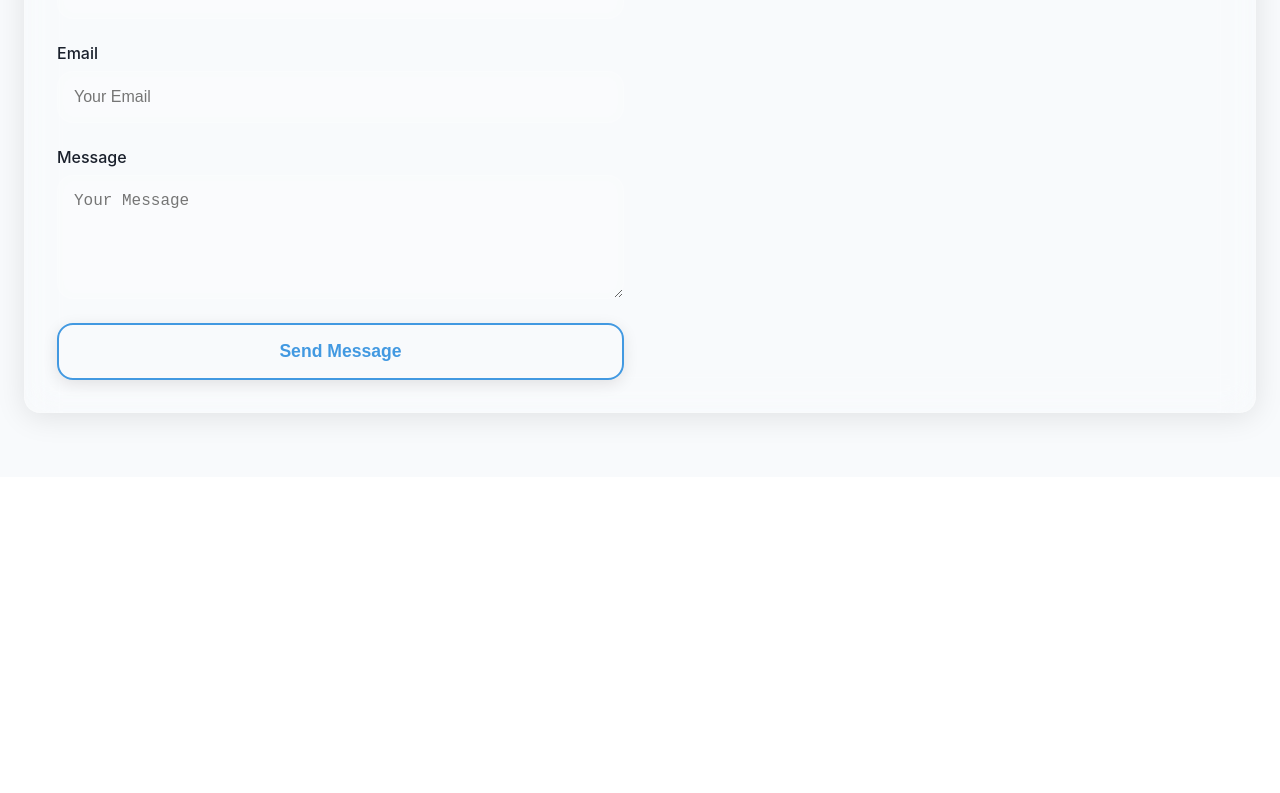
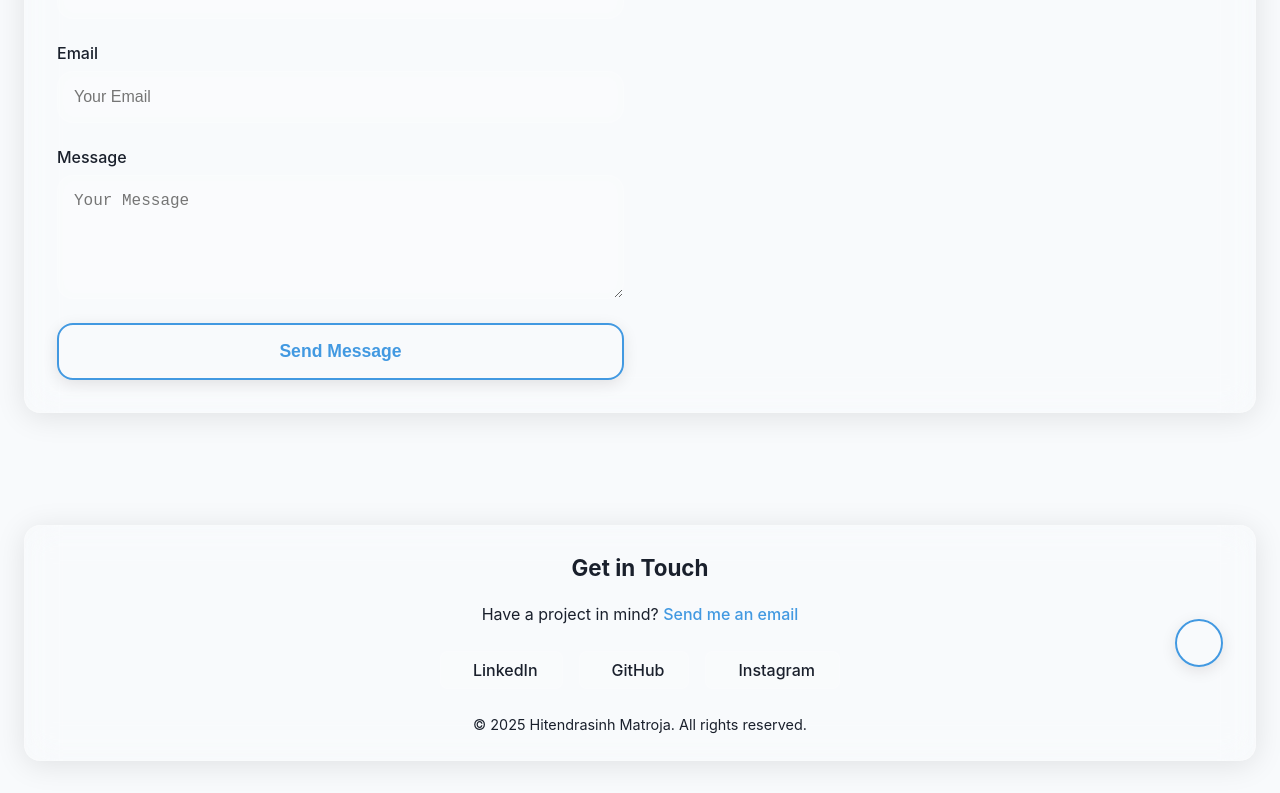
Before and after one commit to Hitendra213/Hitendra_portfolio, a React (Create React App) app in the folder frontend/: page /contact in a window 1280 px wide. Shown: the part 375-1168 px from the top of the page. Before the commit the page ends 852 px from the top, so only its background shows below. Built offline with nearby package versions, Linux system fonts and the light colour scheme.

Commit message:
some changes

```diff
--- a/frontend/src/App.js
+++ b/frontend/src/App.js
@@ -7,6 +7,7 @@ import Skill from './components/Skill';
 import Blog from './components/Blog';
 import Certificate from './components/Certificate';
 import Contact from './components/Contact';
+import Footer from './components/Footer';
 import './App.css';
 
 const App = () => {
@@ -22,6 +23,7 @@ const App = () => {
         <Route path="/certificate" element={<Certificate />} />
         <Route path="/contact" element={<Contact />} />
       </Routes>
+      <Footer />
     </div>
   );
 };
--- a/frontend/src/components/Contact.jsx
+++ b/frontend/src/components/Contact.jsx
@@ -12,8 +12,7 @@ const Contact = () => {
   const [formError, setFormError] = useState('');
   const [isSubmitting, setIsSubmitting] = useState(false);
 
-  // const API_BASE_URL = 'http://localhost:5000';
-  const API_BASE_URL = 'https://hitendra-portfolio.onrender.com';
+  const API_BASE_URL = 'http://localhost:5000';
 
   const handleChange = (e) => {
     const { name, value } = e.target;
--- a/frontend/src/components/Footer.jsx
+++ b/frontend/src/components/Footer.jsx
@@ -1,75 +1,66 @@
-import React from 'react';
-import { NavLink } from 'react-router-dom';
 import '../styles/Footer.css';
 
-function Footer() {
+const Footer = () => {
+  const scrollToTop = () => {
+    window.scrollTo({ top: 0, behavior: 'smooth' });
+  };
+
   return (
     <footer className="footer">
       <div className="footer-container">
-        <div className="footer-brand">
-          <span>Portfolio</span>
+        <div className="footer-content">
+          <div className="footer-contact">
+            <h3 className="footer-title">Get in Touch</h3>
+            <p>
+              Have a project in mind?{' '}
+              <a href="mailto:your.email@example.com" className="contact-link">
+                Send me an email
+              </a>
+            </p>
           </div>
-        <div className="footer-links">
-          <NavLink
-            to="/"
-            className={({ isActive }) => (isActive ? 'active-link' : '')}
+
+          <div className="footer-social">
+            <div className="social-links">
+              <a
+                href="https://www.linkedin.com/in/hitendrasinh-matroja-027413290"
+                target="_blank"
+                rel="noopener noreferrer"
+                className="social-link"
               >
-            Home
-          </NavLink>
-          <NavLink
-            to="/about"
-            className={({ isActive }) => (isActive ? 'active-link' : '')}
+                <i className="fab fa-linkedin-in"></i> LinkedIn
+              </a>
+              <a
+                href="https://github.com/Hitendra213"
+                target="_blank"
+                rel="noopener noreferrer"
+                className="social-link"
               >
-            About
-          </NavLink>
-          <NavLink
-            to="/project"
-            className={({ isActive }) => (isActive ? 'active-link' : '')}
+                <i className="fab fa-github"></i> GitHub
+              </a>
+              <a
+                href="https://www.instagram.com/_hitendra_07_"
+                target="_blank"
+                rel="noopener noreferrer"
+                className="social-link"
               >
-            Projects
-          </NavLink>
-          <NavLink
-            to="/skill"
-            className={({ isActive }) => (isActive ? 'active-link' : '')}
-          >
-            Skills
-          </NavLink>
-          <NavLink
-            to="/blog"
-            className={({ isActive }) => (isActive ? 'active-link' : '')}
-          >
-            Blog
-          </NavLink>
-          <NavLink
-            to="/certificate"
-            className={({ isActive }) => (isActive ? 'active-link' : '')}
-          >
-            Certificates
-          </NavLink>
-          <NavLink
-            to="/contact"
-            className={({ isActive }) => (isActive ? 'active-link' : '')}
-          >
-            Contact
-          </NavLink>
-        </div>
-        <div className="footer-social">
-          <a href="https://github.com" target="_blank" rel="noopener noreferrer" aria-label="GitHub">
-            <i className="fab fa-github"></i>
-          </a>
-          <a href="https://linkedin.com" target="_blank" rel="noopener noreferrer" aria-label="LinkedIn">
-            <i className="fab fa-linkedin"></i>
-          </a>
-          <a href="https://twitter.com" target="_blank" rel="noopener noreferrer" aria-label="Twitter">
-            <i className="fab fa-twitter"></i>
+                <i className="fab fa-instagram"></i> Instagram
               </a>
             </div>
+          </div>
+
           <div className="footer-copyright">
-          <p>&copy; {new Date().getFullYear()} Hitendrasinh Matroja. All rights reserved.</p>
+            <p>© {new Date().getFullYear()} Hitendrasinh Matroja. All rights reserved.</p>
+          </div>
+        </div>
+
+        <div className="footer-back-to-top">
+          <button onClick={scrollToTop} className="back-to-top-button" aria-label="Back to top">
+            <i className="fas fa-chevron-up"></i>
+          </button>
         </div>
       </div>
     </footer>
   );
-}
+};
 
 export default Footer;
--- a/frontend/src/styles/Footer.css
+++ b/frontend/src/styles/Footer.css
@@ -1,227 +1,285 @@
+:root {
+  --primary-color: #4299e1;
+  --text-dark: #1a202c;
+  --glass-bg: rgba(255, 255, 255, 0.1);
+  --glass-border: rgba(255, 255, 255, 0.15);
+  --shadow: rgba(0, 0, 0, 0.1);
+  --shadow-hover: rgba(0, 0, 0, 0.2);
+  --border-radius: 16px;
+  --spacing-xs: 8px;
+  --spacing-sm: 16px;
+  --spacing-md: 24px;
+  --spacing-lg: 32px;
+  --spacing-xl: 48px;
+  --spacing-xxl: 64px;
+}
+
 .footer {
-  background: rgba(255, 255, 255, 0.1);
-  backdrop-filter: blur(16px);
-  -webkit-backdrop-filter: blur(16px);
-  color: #1a202c;
-  position: fixed;
-  bottom: 24px;
-  left: 24px;
-  right: 24px;
-  border-radius: 16px;
-  z-index: 1000;
-  box-shadow: 0 4px 30px rgba(0, 0, 0, 0.1);
-  animation: footerSlideIn 0.8s cubic-bezier(0.25, 0.46, 0.45, 0.94);
-  transition: transform 0.6s cubic-bezier(0.25, 0.46, 0.45, 0.94), opacity 0.6s cubic-bezier(0.25, 0.46, 0.45, 0.94);
+  background: #f8fafc;
+  padding: var(--spacing-xl) var(--spacing-md) var(--spacing-lg);
+  position: relative;
+  overflow-x: hidden;
+  animation: fadeIn 1s ease-out;
 }
 
 .footer-container {
   max-width: 1280px;
   margin: 0 auto;
-  padding: 32px;
+  padding: var(--spacing-lg);
+  background: var(--glass-bg);
+  backdrop-filter: blur(16px);
+  -webkit-backdrop-filter: blur(16px);
+  border-radius: var(--border-radius);
+  border: 1px solid var(--glass-border);
+  box-shadow: 0 4px 30px var(--shadow);
+  animation: sectionReveal 0.8s cubic-bezier(0.25, 0.46, 0.45, 0.94);
   display: flex;
-  flex-wrap: wrap;
   justify-content: space-between;
   align-items: center;
-  min-height: 100px;
+  position: relative;
 }
 
-.footer-brand {
-  font-size: 1.75rem;
-  font-weight: 700;
-  color: #1a202c;
-  text-shadow: 0 0 4px rgba(0, 0, 0, 0.2);
-  transition: transform 0.3s cubic-bezier(0.25, 0.46, 0.45, 0.94), color 0.3s cubic-bezier(0.25, 0.46, 0.45, 0.94);
+.footer-content {
+  flex: 1;
+  display: flex;
+  flex-direction: column;
+  align-items: center;
+  text-align: center;
+  gap: var(--spacing-md);
 }
 
-.footer-brand:hover {
-  transform: scale(1.05);
-  color: #4299e1;
+.footer-title {
+  font-size: 1.4rem;
+  font-weight: 700;
+  color: var(--text-dark);
+  margin-bottom: var(--spacing-sm);
+  animation: textReveal 0.8s ease-out 0.2s both;
 }
 
-.footer-links {
-  display: flex;
-  gap: 32px;
-  flex-wrap: wrap;
+.footer-contact {
+  color: var(--text-dark);
+  font-size: 1rem;
+  line-height: 1.6;
+  opacity: 0.9;
+  animation: textReveal 0.8s ease-out 0.2s both;
 }
 
-.footer-links a {
-  color: #1a202c;
-  text-decoration: none;
-  font-size: 1.1rem;
-  position: relative;
-  text-shadow: 0 0 4px rgba(0, 0, 0, 0.2);
-  transition: color 0.3s cubic-bezier(0.25, 0.46, 0.45, 0.94), transform 0.3s cubic-bezier(0.25, 0.46, 0.45, 0.94);
-}
-
-.footer-links a:hover {
-  color: #4299e1;
-  transform: translateY(-2px);
-}
-
-.footer-links a::after {
-  content: '';
-  position: absolute;
-  width: 0;
-  height: 2px;
-  bottom: -4px;
-  left: 0;
-  background-color: #4299e1;
-  transition: width 0.3s cubic-bezier(0.25, 0.46, 0.45, 0.94);
-}
-
-.footer-links a:hover::after {
-  width: 100%;
-}
-
-.footer-links a.active-link {
-  color: #4299e1;
-  font-weight: 600;
-}
-
-.footer-links a.active-link::after {
-  width: 100%;
+.footer-contact p {
+  margin: 0;
 }
 
 .footer-social {
-  display: flex;
-  gap: 24px;
+  animation: textReveal 0.8s ease-out 0.3s both;
 }
 
-.footer-social a {
-  color: #1a202c;
-  font-size: 1.5rem;
-  transition: color 0.3s cubic-bezier(0.25, 0.46, 0.45, 0.94), transform 0.3s cubic-bezier(0.25, 0.46, 0.45, 0.94);
+.social-links {
+  display: flex;
+  flex-wrap: wrap;
+  justify-content: center;
+  gap: var(--spacing-sm);
 }
 
-.footer-social a:hover {
-  color: #4299e1;
+.social-link {
+  display: inline-flex;
+  align-items: center;
+  justify-content: center;
+  padding: var(--spacing-xs) var(--spacing-md);
+  background: var(--glass-bg);
+  backdrop-filter: blur(10px);
+  border: 1px solid var(--glass-border);
+  border-radius: calc(var(--border-radius) / 2);
+  color: var(--text-dark);
+  text-decoration: none;
+  font-size: 1rem;
+  font-weight: 500;
+  transition: all 0.3s cubic-bezier(0.25, 0.46, 0.45, 0.94);
+  gap: var(--spacing-xs);
+}
+
+.social-link i {
+  font-size: 1.2rem;
+}
+
+.social-link:hover {
+  background: var(--primary-color);
+  color: #ffffff;
+  transform: translateY(-2px);
+  box-shadow: 0 4px 10px var(--shadow-hover);
+}
+
+.social-link:hover i {
+  color: #ffffff;
+}
+
+.contact-link {
+  color: var(--primary-color);
+  text-decoration: none;
+  font-weight: 500;
+  transition: all 0.3s cubic-bezier(0.25, 0.46, 0.45, 0.94);
+}
+
+.contact-link:hover {
+  color: var(--text-dark);
   transform: translateY(-2px);
 }
 
 .footer-copyright {
+  text-align: center;
+  color: var(--text-dark);
   font-size: 0.9rem;
-  color: #1a202c;
+  line-height: 1.6;
   opacity: 0.8;
-  text-align: center;
-  width: 100%;
-  margin-top: 24px;
+  animation: textReveal 0.8s ease-out 0.4s both;
 }
 
-@keyframes footerSlideIn {
-  from {
-    opacity: 0;
-    transform: translateY(30px) scale(0.98);
-  }
-  to {
-    opacity: 1;
-    transform: translateY(0) scale(1);
-  }
+.footer-copyright p {
+  margin: 0;
 }
 
-/* Very Small Screens (<480px) */
+.footer-back-to-top {
+  position: absolute;
+  right: var(--spacing-lg);
+  top: 50%;
+  transform: translateY(-50%);
+}
+
+.back-to-top-button {
+  display: inline-flex;
+  align-items: center;
+  justify-content: center;
+  width: 48px;
+  height: 48px;
+  background: transparent;
+  color: var(--primary-color);
+  border: 2px solid var(--primary-color);
+  border-radius: 50%;
+  font-weight: 600;
+  font-size: 1.2rem;
+  cursor: pointer;
+  position: relative;
+  overflow: hidden;
+  transition: all 0.4s cubic-bezier(0.25, 0.46, 0.45, 0.94);
+  box-shadow: 0 4px 15px var(--shadow);
+}
+
+.back-to-top-button i {
+  font-size: 1.2rem;
+}
+
+.back-to-top-button:hover {
+  background: var(--primary-color);
+  color: #ffffff;
+  transform: translateY(-50%) scale(1.1);
+  box-shadow: 0 8px 20px var(--shadow-hover);
+}
+
+.back-to-top-button:hover i {
+  color: #ffffff;
+}
+
+.back-to-top-button::before {
+  content: '';
+  position: absolute;
+  top: 0;
+  left: -100%;
+  width: 100%;
+  height: 100%;
+  background: linear-gradient(90deg, transparent, rgba(255, 255, 255, 0.2), transparent);
+  transition: left 0.6s ease;
+}
+
+.back-to-top-button:hover::before {
+  left: 100%;
+}
+
+/* Animations */
+@keyframes fadeIn {
+  from { opacity: 0; }
+  to { opacity: 1; }
+}
+
+@keyframes sectionReveal {
+  from { opacity: 0; transform: translateY(20px); }
+  to { opacity: 1; transform: translateY(0); }
+}
+
+@keyframes textReveal {
+  from { opacity: 0; transform: translateY(20px); }
+  to { opacity: 1; transform: translateY(0); }
+}
+
+/* Responsive Design */
 @media (max-width: 479px) {
   .footer {
-    bottom: 16px;
-    left: 16px;
-    right: 16px;
-    border-radius: 12px;
+    padding: var(--spacing-xl) var(--spacing-sm) var(--spacing-lg);
   }
 
   .footer-container {
-    padding: 24px;
+    padding: var(--spacing-sm);
+    border-radius: 12px;
     flex-direction: column;
-    align-items: center;
-    gap: 16px;
+    gap: var(--spacing-md);
   }
 
-  .footer-brand {
-    font-size: 1.5rem;
+  .footer-back-to-top {
+    position: static;
+    transform: none;
   }
 
-  .footer-links {
-    flex-direction: column;
-    align-items: center;
-    gap: 16px;
+  .footer-title {
+    font-size: 1.2rem;
   }
 
-  .footer-links a {
+  .social-link {
+    font-size: 0.9rem;
+    padding: 6px 12px;
+  }
+
+  .social-link i {
     font-size: 1rem;
   }
 
-  .footer-social {
-    gap: 16px;
-  }
-
-  .footer-copyright {
-    font-size: 0.8rem;
-    margin-top: 16px;
-  }
-}
-
-/* Mobile (480px–767px) */
-@media (max-width: 767px) {
-  .footer-container {
-    flex-direction: column;
-    align-items: center;
-    gap: 20px;
-  }
-
-  .footer-links {
-    flex-direction: column;
-    align-items: center;
-    gap: 20px;
-  }
-
-  .footer-links a {
-    padding: 8px 0;
-    width: 100%;
-    text-align: center;
-  }
-
-  .footer-links a:hover {
-    background: rgba(66, 153, 225, 0.1);
-  }
-
-  .footer-links a::after {
-    display: none;
-  }
-
-  .footer-copyright {
-    margin-top: 20px;
-  }
-}
-
-/* Tablet (768px–1023px) */
-@media (min-width: 768px) and (max-width: 1023px) {
-  .footer-container {
-    padding: 28px;
-  }
-
-  .footer-brand {
-    font-size: 1.6rem;
-  }
-
-  .footer-links {
-    gap: 24px;
-  }
-
-  .footer-links a {
+  .back-to-top-button {
+    width: 40px;
+    height: 40px;
     font-size: 1rem;
   }
 }
 
-/* Desktop (≥1024px) */
-@media (min-width: 1024px) {
-  .footer-links {
-    gap: 32px;
+@media (max-width: 767px) {
+  .footer {
+    padding: var(--spacing-xl) var(--spacing-sm) var(--spacing-lg);
   }
 
-  .footer-links a {
-    font-size: 1.1rem;
+  .footer-container {
+    padding: var(--spacing-md);
+    border-radius: 12px;
+    flex-direction: column;
+    gap: var(--spacing-md);
+  }
+
+  .footer-back-to-top {
+    position: static;
+    transform: none;
   }
 }
 
-/* Ultra-Wide Screens (>1440px) */
+@media (min-width: 768px) and (max-width: 1023px) {
+  .footer-container {
+    padding: var(--spacing-md);
+  }
+
+  .footer-back-to-top {
+    right: var(--spacing-md);
+  }
+}
+
+@media (min-width: 1024px) {
+  .footer-container {
+    padding: var(--spacing-md);
+  }
+}
+
 @media (min-width: 1441px) {
   .footer-container {
     max-width: 1440px;
```
Lines whose indentation alone changed are shown as unchanged.
